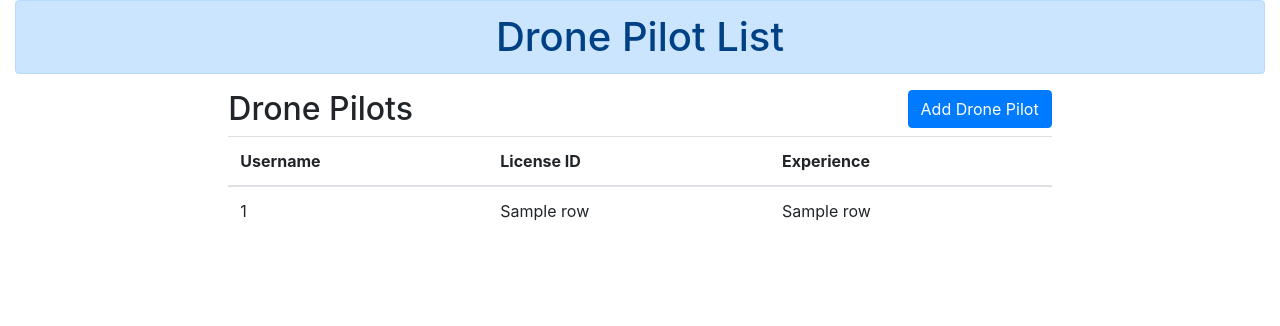
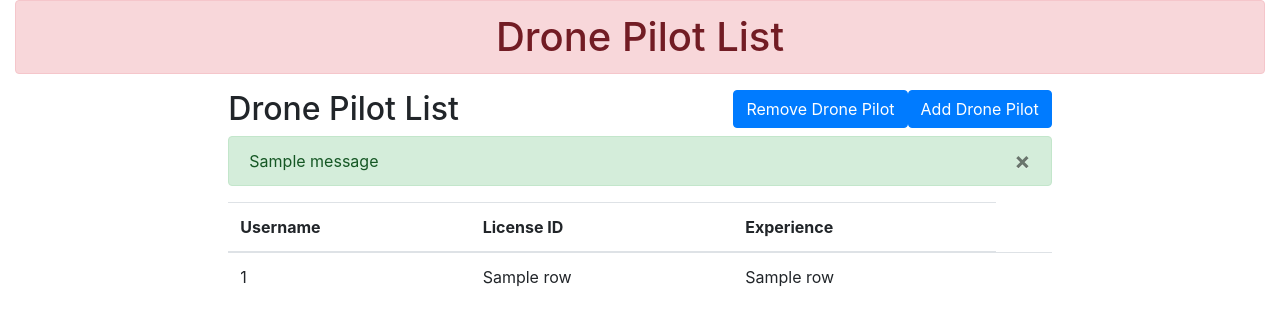
Before and after one commit to JennyZhu2/CS4400-Phase-4, a Flask app: template templates/add_drone_pilot.html in a window 1280 px wide. Shown: the top 326 px of the page. Run offline with Flask 3, Linux system fonts and the light colour scheme; the template is opened without the code that fills it: most values are stand-ins (such as "Sample title", 1, 10 or a date in 2020); one stand-in notice (Sample message) is shown; some libraries are stand-ins or nearby versions.

Commit message:
changes to customer and drone pilot

```diff
--- a/main.py
+++ b/main.py
@@ -8,7 +8,6 @@ app.config['SECRET_KEY'] = 'akfbibibibfkwiw'
 connection = mysql.connector.connect(
     host="127.0.0.1",
     user="root",
-    passwd="1236",
     database="drone_dispatch",
     port = 3306
 )
@@ -50,6 +49,8 @@ def addCustomer():
             # call mysql stored procedure and commit changes
             cursor.callproc('add_customer', (uname, fname, lname, address, bdate, rating, credit))
             connection.commit()
+            cursor.close()
+            return redirect('/customer')
         except Exception as e:
             flash(f'Cannot add customer: {e}')
     cursor.close()
@@ -66,6 +67,8 @@ def removeCustomer():
         try:
             cursor.callproc('remove_customer', [uname])
             connection.commit()
+            cursor.close()
+            return redirect('/customer')
         except Exception as e:
             flash(f'Cannot delete customer: {e}')
     cursor.close()
@@ -74,7 +77,7 @@ def removeCustomer():
 @app.route('/drone_pilot', methods=['POST', 'GET'])
 def drone_pilot():
     cursor = connection.cursor()
-    cursor.execute("SELECT uname, licenseID, experience FROM drone_pilots")
+    cursor.execute("SELECT * FROM drone_pilots")
     drone_pilots = cursor.fetchall()
     if request.method == "POST":
         uname = request.form['uname']
@@ -87,13 +90,22 @@ def drone_pilot():
         salary = request.form['salary']
         licenseID = request.form['licenseID']
         experience = request.form['experience']
-        cursor.callproc('add_drone_pilot', [uname, first_name, last_name, address, birthdate, taxID, service, salary, licenseID, experience])
-        connection.commit()
+        try:
+            # call mysql stored procedure and commit changes
+            cursor.callproc('add_drone_pilot',
+                            (uname, first_name, last_name, address, birthdate, taxID, service, salary, licenseID,
+                             experience))
+            connection.commit()
+            cursor.close()
+            return redirect('/drone_pilot')
+        except Exception as e:
+            flash(f'Cannot add drone pilot: {e}')
+
     cursor.close()
     return render_template('add_drone_pilot.html', drone_pilots=drone_pilots)
 
-@app.route('/delete_drone_pilot', methods=['GET', 'POST'])
-def delete_drone_pilot():
+@app.route('/delete_pilot', methods=['GET', 'POST'])
+def delete_pilot():
     cursor = connection.cursor()
     cursor.execute("SELECT uname FROM drone_pilots")
     drone_pilots = cursor.fetchall()
@@ -106,13 +118,13 @@ def delete_drone_pilot():
             flash(f'An error occurred: {e}')
         finally:
             cursor.close()
-        return redirect(url_for('delete_drone_pilot'))  # Stay on the same page after removing
+        return redirect('/drone_pilot')  # Stay on the same page after removing
     cursor.close()
-    return render_template('delete_drone_pilot.html', drone_pilots=drone_pilots)
+    return render_template('drone_pilot.html', drone_pilots=drone_pilots)
 
 @app.route('/view')
 def view():
     return 'Views will be displayed here'
 
 if __name__ == '__main__':
-    app.run()
+    app.run(debug=True)
--- a/templates/add_drone_pilot.html
+++ b/templates/add_drone_pilot.html
@@ -2,17 +2,105 @@
 <html lang="en">
 <head>
     <meta charset="UTF-8">
+    <meta http-equiv="X-UA-Compatible" content="IE=edge">
     <meta name="viewport" content="width=device-width, initial-scale=1.0">
     <title>Drone Dispatch - Drone Pilots</title>
+
+
     <link rel="stylesheet" href="https://maxcdn.bootstrapcdn.com/bootstrap/4.0.0/css/bootstrap.min.css">
 </head>
 <body>
-<div class="container-fluid">
-    <h1 class="text-center alert alert-primary">Drone Pilot List</h1>
+
+<div class="container-fluid" style="overflow-y:scroll;">
+<h1 class="text-center alert alert-danger">Drone Pilot List</h1>
         <div class="row">
             <div class="col-sm-2"></div>
+
+            <!-- content goes here -->
             <div class="col-sm-8">
-            <h2>Drone Pilots <button class="btn btn-primary float-right" data-toggle="modal" data-target="#addPilotModal">Add Drone Pilot</button></h2>
+<h2 >Drone Pilot List <button class="btn btn-primary float-right" data-toggle="modal" data-target="#myModal1">Add Drone Pilot</button>
+    <button class="btn btn-primary float-right" data-toggle="modal" data-target="#myModal2">Remove Drone Pilot</button></h2>
+
+
+{%with messages = get_flashed_messages()%}
+{%if messages%}
+{% for message in messages %}
+<div class="alert alert-success alert-dismissable" role="alert">
+    <button type="button" class="close" data-dismiss="alert" aria-label="close">
+        <span aria-hidden="true">&times;</span>
+    </button>
+    {{message}}
+</div>
+{%endfor%}
+{%endif%}
+{%endwith%}
+
+
+
+    <!-- Modal for Adding Drone Pilot -->
+    <div class="modal fade" id="myModal1" role="dialog">
+        <div class="modal-dialog">
+            <div class="modal-content">
+
+                <div class="modal-header">
+                    <h5 class="modal-title text-primary" style="align-content: center;">Add New Drone Pilot</h5>
+                    <button type="button" class="close" data-dismiss="modal" aria-label="Close">
+                        <span aria-hidden="true">&times;</span>
+                    </button>
+                </div>
+                <div class="modal-body">
+                    <form action="{{ url_for('drone_pilot')}}" method="POST">
+                        <div class="form-group">
+                            <label>Username</label>
+                            <input type="text" class="form-control" name="uname" placeholder="awilson5" required>
+                        </div>
+                        <div class="form-group">
+                            <label>First Name</label>
+                            <input type="text" class="form-control" name="first_name" placeholder="Aaron" required>
+                        </div>
+                        <div class="form-group">
+                            <label>Last Name</label>
+                            <input type="text" class="form-control" name="last_name" placeholder="Wilson" required>
+                        </div>
+                        <div class="form-group">
+                            <label>Address</label>
+                            <input type="text" class="form-control" name="address" placeholder="220 Peachtree Street" required>
+                        </div>
+                        <div class="form-group">
+                            <label>Birthdate</label>
+                            <input type="text" name="birthdate" class="form-control" id="birthdateInput" placeholder="1963-11-11">
+                        </div>
+
+                        <div class="form-group">
+                            <label>Tax ID</label>
+                            <input type="text" class="form-control" name="taxID" placeholder="111-11-1111" required>
+                        </div>
+                        <div class="form-group">
+                            <label>Service</label>
+                            <input type="number" class="form-control" name="service" placeholder="9" required>
+                        </div>
+                        <div class="form-group">
+                            <label>Salary</label>
+                            <input type="number" class="form-control" name="salary" placeholder="46000" required>
+                        </div>
+                        <div class="form-group">
+                            <label>License ID</label>
+                            <input type="text" class="form-control" name="licenseID" placeholder="314159" required>
+                        </div>
+                        <div class="form-group">
+                            <label>Experience</label>
+                            <input type="number" class="form-control" name="experience" placeholder="41" required>
+                        </div>
+                        <button type="submit" class="btn btn-primary">Add</button>
+                    </form>
+                </div>
+            </div>
+        </div>
+    </div>
+    <!-- End of Modal -->
+
+
+
 <table class="table table-hover">
     <thead>
         <tr>
@@ -24,81 +112,67 @@
     <tbody>
         {% for row in drone_pilots %}
         <tr>
-                        <td>{{ row[0] }}</td>
-                        <td>{{ row[1] }}</td>
-                        <td>{{ row[2] }}</td>
+        <td>{{row.0}}</td>
+        <td>{{row.1}}</td>
+        <td>{{row.2}}</td>
+        <td>
+        </td>
     </tr>
-                    {% endfor %}
-                </tbody>
-            </table>
 
-            <!-- Modal for Adding Drone Pilot -->
-            <div class="modal fade" id="addPilotModal" tabindex="-1" role="dialog" aria-labelledby="modalLabel" aria-hidden="true">
-                <div class="modal-dialog" role="document">
+
+                 <!-- Enter New Student Modal -->
+     <div id="myModal2" class="modal fade" role="dialog">
+        <div class="modal-dialog">
             <div class="modal-content">
+
                 <div class="modal-header">
-                            <h5 class="modal-title" id="modalLabel">Add New Drone Pilot</h5>
+                    <h5 class="modal-title text-primary" style="align-content: center;">Drone Pilot to Remove</h5>
                     <button type="button" class="close" data-dismiss="modal" aria-label="Close">
                       <span aria-hidden="true">&times;</span>
                     </button>
                   </div>
+
+
                 <div class="modal-body">
-                            <form action="{{ url_for('drone_pilot')}}" method="POST">
+
+                    <form action="{{ url_for('delete_pilot') }}" method="post">
                         <div class="form-group">
-                                    <label>Username</label>
-                                    <input type="text" class="form-control" name="uname" required>
+                            <label for="uname">Username</label>
+                            <select name="uname" id="uname" class="form-control" placeholder="agarcia3">
+                                {% for pilot in drone_pilots %}
+                                <option value="{{ pilot[0] }}">{{ pilot[0] }}</option>
+                                {% endfor %}
+                            </select>
                         </div>
                         <div class="form-group">
-                                    <label>First Name</label>
-                                    <input type="text" class="form-control" name="first_name" required>
+                            <button type="submit" class="btn btn-danger">Remove</button>
+                            <a href="{{ url_for('drone_pilot') }}" class="btn btn-secondary">Cancel</a>
                         </div>
-                                <div class="form-group">
-                                    <label>Last Name</label>
-                                    <input type="text" class="form-control" name="last_name" required>
-                                </div>
-                                <div class="form-group">
-                                    <label>Address</label>
-                                    <input type="text" class="form-control" name="address" required>
-                                </div>
-                                <div class="form-group">
-                                    <label>Birthdate</label>
-                                    <input type="text" name="birthdate" class="form-control" id="birthdateInput" placeholder="YYYY-MM-DD">
-                                </div>
+                    </form>
 
-                                <div class="form-group">
-                                    <label>Tax ID</label>
-                                    <input type="text" class="form-control" name="taxID" required>
-                                </div>
-                                <div class="form-group">
-                                    <label>Service</label>
-                                    <input type="number" class="form-control" name="service" required>
-                                </div>
-                                <div class="form-group">
-                                    <label>Salary</label>
-                                    <input type="number" class="form-control" name="salary" required>
-                                </div>
-                                <div class="form-group">
-                                    <label>License ID</label>
-                                    <input type="text" class="form-control" name="licenseID" required>
-                                </div>
-                                <div class="form-group">
-                                    <label>Experience</label>
-                                    <input type="number" class="form-control" name="experience" required>
-                                </div>
-                                <button type="submit" class="btn btn-primary">Add</button>
-                            </form>
+
                 </div>
             </div>
         </div>
+
     </div>
-            <!-- End of Modal -->
+
+        {% endfor %}
+    </tbody>
+    <div class="msg">{{ msg }}</div>
+</table>
             </div>
+            <!-- Content ends here-->
+
+
             <div class="col-sm-2"></div>
+
         </div>
     </div>
 
-<script src="https://code.jquery.com/jquery-3.3.1.slim.min.js"></script>
-<script src="https://cdnjs.cloudflare.com/ajax/libs/popper.js/1.12.9/umd/popper.min.js"></script>
-<script src="https://stackpath.bootstrapcdn.com/bootstrap/4.3.1/js/bootstrap.min.js"></script>
+ <script type="text/javascript" src="{{ url_for('static', filename='js/jquery-3.2.1.min.js') }}"></script>
+    <script src="https://code.jquery.com/jquery-3.2.1.slim.min.js" integrity="sha384-KJ3o2DKtIkvYIK3UENzmM7KCkRr/rE9/Qpg6aAZGJwFDMVNA/GpGFF93hXpG5KkN" crossorigin="anonymous"></script>
+    <script src="https://cdnjs.cloudflare.com/ajax/libs/popper.js/1.12.9/umd/popper.min.js" integrity="sha384-ApNbgh9B+Y1QKtv3Rn7W3mgPxhU9K/ScQsAP7hUibX39j7fakFPskvXusvfa0b4Q" crossorigin="anonymous"></script>
+    <script src="https://maxcdn.bootstrapcdn.com/bootstrap/4.0.0/js/bootstrap.min.js" integrity="sha384-JZR6Spejh4U02d8jOt6vLEHfe/JQGiRRSQQxSfFWpi1MquVdAyjUar5+76PVCmYl" crossorigin="anonymous"></script>
 </body>
 </html>
--- a/templates/delete_drone_pilot.html
+++ b/templates/delete_drone_pilot.html
@@ -12,7 +12,7 @@
     <form action="{{ url_for('delete_drone_pilot') }}" method="post">
         <div class="form-group">
             <label for="uname">Username</label>
-            <select name="uname" id="uname" class="form-control">
+            <select name="uname" id="uname" class="form-control" placeholder="agarcia3">
                 {% for pilot in drone_pilots %}
                 <option value="{{ pilot[0] }}">{{ pilot[0] }}</option>
                 {% endfor %}
```
Also changed, not shown: templates/customer.html (+18 -13 lines). Lines whose indentation alone changed are shown as unchanged.
